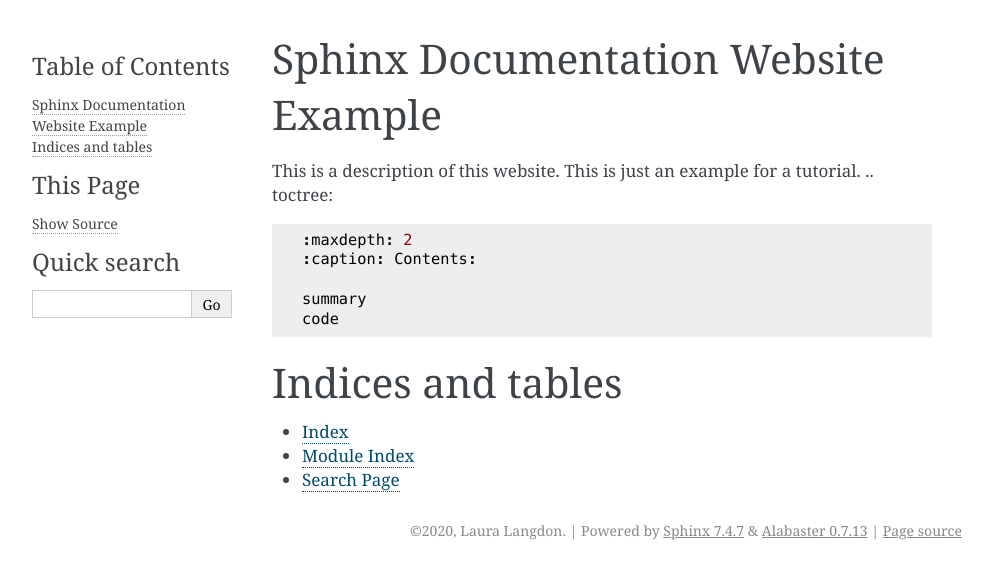
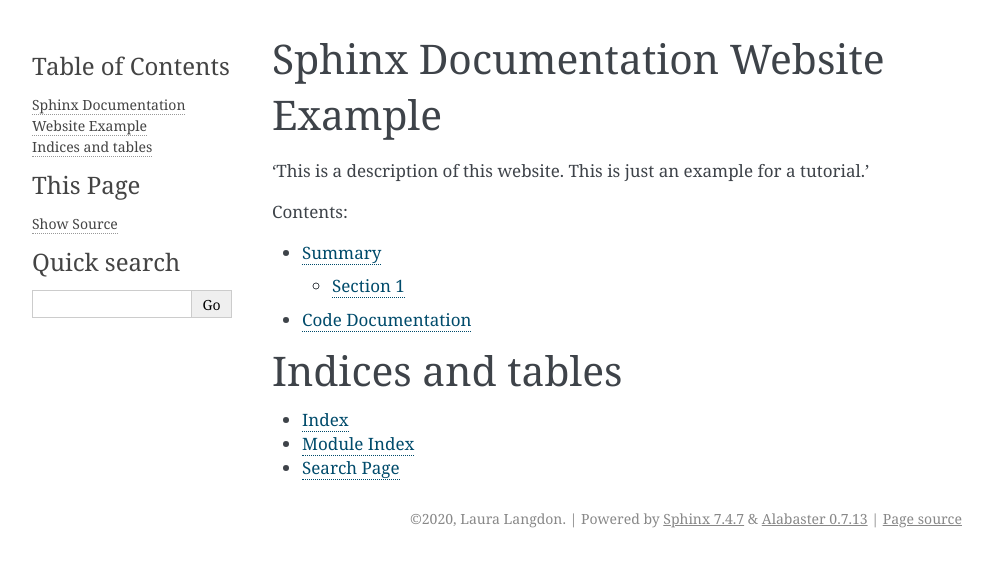
Before and after one commit to LauraLangdon/sphinx-python-doc-example, a Sphinx documentation site: the page built from sphinx/index.rst, in a window 1280 px wide. Shown: the top 579 px of the page, without its empty margins (148-1141 px from the left). Built offline with Sphinx 7.4.7, drawn with Linux system fonts in a browser that asks for light colours.

Commit message:
Typo fix

```diff
--- a/sphinx/index.rst
+++ b/sphinx/index.rst
@@ -4,9 +4,10 @@
    contain the root `toctree` directive.
 
 Sphinx Documentation Website Example
-================================================================
+===============================================================================
 
-This is a description of this website. This is just an example for a tutorial.
+'This is a description of this website. This is just an example for a tutorial.'
+
 .. toctree::
    :maxdepth: 2
    :caption: Contents:
```
